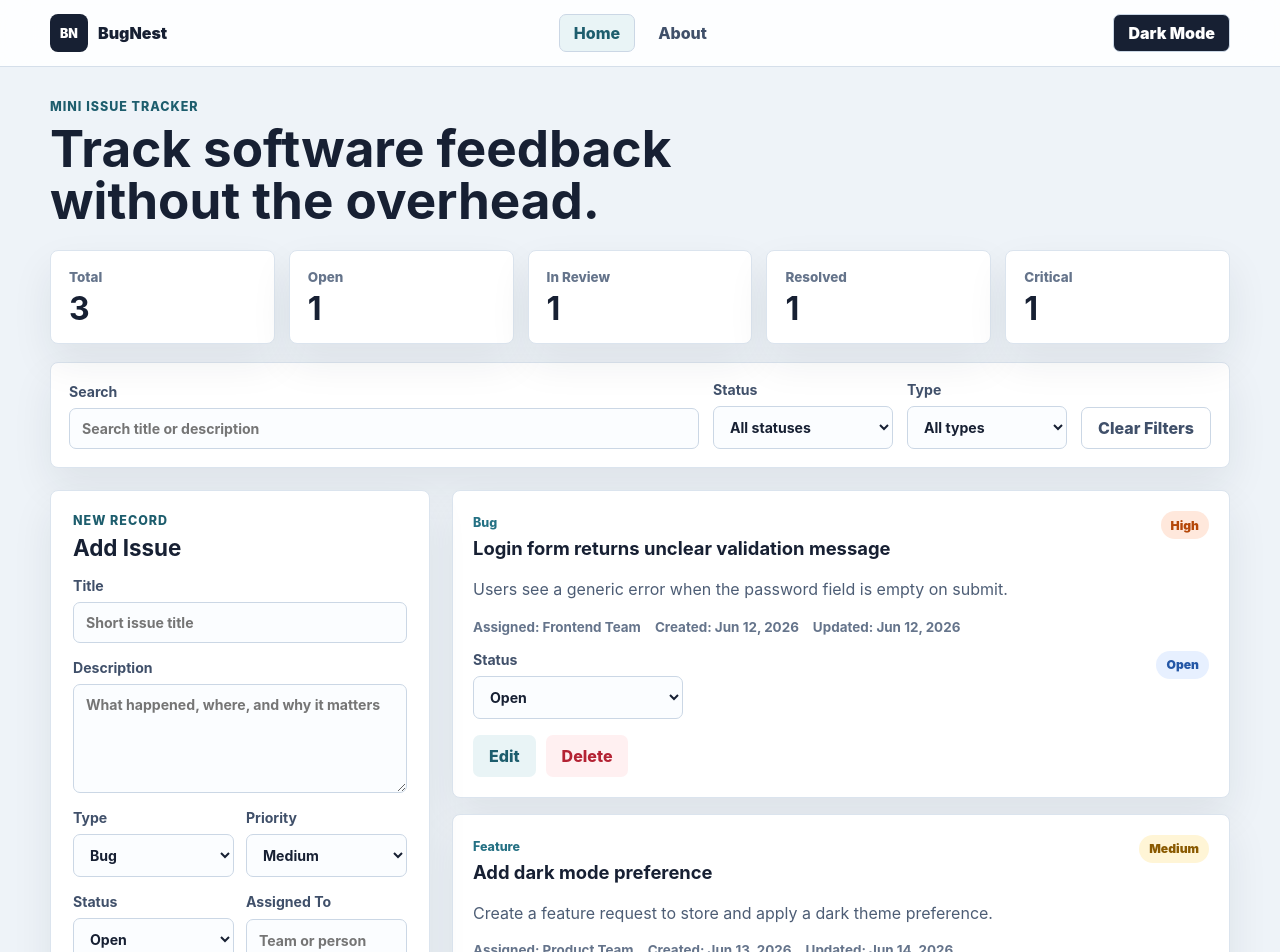
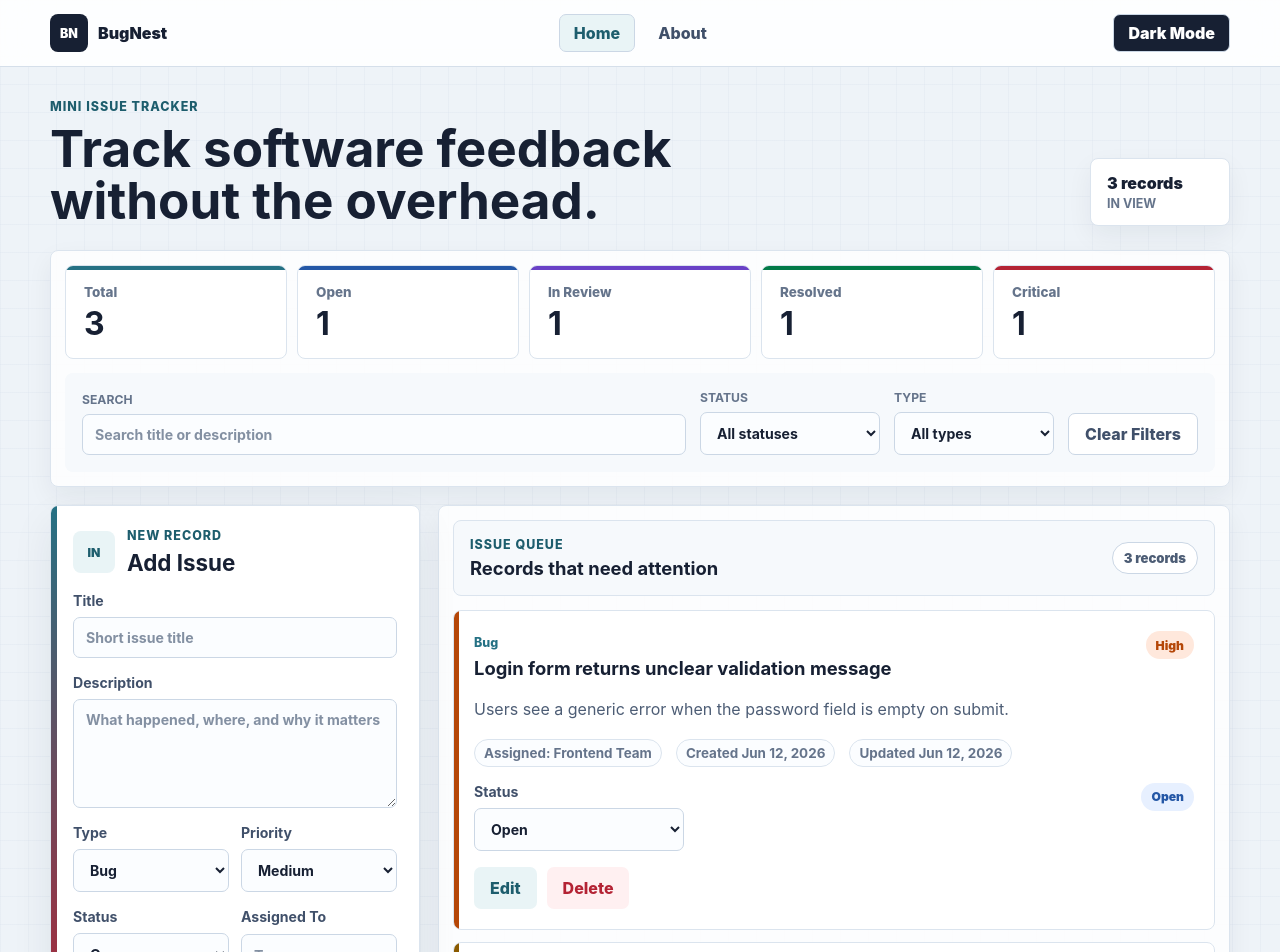
Before and after one commit to Ahmetkrks/software-persona-web-bugnest, a React (Vite) app: page / in a window 1280 px wide. Shown: the top 952 px of the page. Built offline with nearby package versions, Linux system fonts and the light colour scheme.

Commit message:
Refine dashboard visual hierarchy

```diff
--- a/src/components/FilterBar.jsx
+++ b/src/components/FilterBar.jsx
@@ -8,7 +8,7 @@ function FilterBar({ filters, setFilters, onClearFilters }) {
   return (
     <section className="filter-bar">
       <label className="filter-bar__search">
-        Search
+        <span>Search</span>
         <input
           type="search"
           value={filters.search}
@@ -18,7 +18,7 @@ function FilterBar({ filters, setFilters, onClearFilters }) {
       </label>
 
       <label>
-        Status
+        <span>Status</span>
         <select value={filters.status} onChange={(event) => updateFilter('status', event.target.value)}>
           <option value="All">All statuses</option>
           {issueStatuses.map((status) => (
@@ -30,7 +30,7 @@ function FilterBar({ filters, setFilters, onClearFilters }) {
       </label>
 
       <label>
-        Type
+        <span>Type</span>
         <select value={filters.type} onChange={(event) => updateFilter('type', event.target.value)}>
           <option value="All">All types</option>
           {issueTypes.map((type) => (
--- a/src/components/IssueCard.jsx
+++ b/src/components/IssueCard.jsx
@@ -8,8 +8,10 @@ const formatDate = (dateValue) =>
   }).format(new Date(dateValue));
 
 function IssueCard({ issue, onEdit, onDelete, onStatusChange }) {
+  const priorityClass = issue.priority.toLowerCase();
+
   return (
-    <article className="issue-card">
+    <article className={`issue-card issue-card--${priorityClass}`}>
       <div className="issue-card__header">
         <div>
           <span className="type-label">{issue.type}</span>
@@ -22,8 +24,8 @@ function IssueCard({ issue, onEdit, onDelete, onStatusChange }) {
 
       <div className="issue-card__meta">
         <span>Assigned: {issue.assignedTo}</span>
-        <span>Created: {formatDate(issue.createdAt)}</span>
-        <span>Updated: {formatDate(issue.updatedAt)}</span>
+        <span>Created {formatDate(issue.createdAt)}</span>
+        <span>Updated {formatDate(issue.updatedAt)}</span>
       </div>
 
       <div className="issue-card__footer">
--- a/src/components/IssueForm.jsx
+++ b/src/components/IssueForm.jsx
@@ -8,8 +8,11 @@ function IssueForm({ formData, setFormData, onSubmit, onCancel, isEditing }) {
   return (
     <form className="issue-form" onSubmit={onSubmit}>
       <div className="section-heading">
-        <p className="eyebrow">{isEditing ? 'Edit record' : 'New record'}</p>
-        <h2>{isEditing ? 'Update Issue' : 'Add Issue'}</h2>
+        <span className="section-heading__mark">{isEditing ? 'UP' : 'IN'}</span>
+        <div>
+          <p className="eyebrow">{isEditing ? 'Edit record' : 'New record'}</p>
+          <h2>{isEditing ? 'Update Issue' : 'Add Issue'}</h2>
+        </div>
       </div>
 
       <label>
--- a/src/components/StatsPanel.jsx
+++ b/src/components/StatsPanel.jsx
@@ -1,16 +1,16 @@
 const statItems = [
-  { label: 'Total', key: 'total' },
-  { label: 'Open', key: 'open' },
-  { label: 'In Review', key: 'inReview' },
-  { label: 'Resolved', key: 'resolved' },
-  { label: 'Critical', key: 'critical' }
+  { label: 'Total', key: 'total', tone: 'total' },
+  { label: 'Open', key: 'open', tone: 'open' },
+  { label: 'In Review', key: 'inReview', tone: 'review' },
+  { label: 'Resolved', key: 'resolved', tone: 'resolved' },
+  { label: 'Critical', key: 'critical', tone: 'critical' }
 ];
 
 function StatsPanel({ stats }) {
   return (
     <section className="stats-panel" aria-label="Issue statistics">
       {statItems.map((item) => (
-        <div className="stat-card" key={item.key}>
+        <div className={`stat-card stat-card--${item.tone}`} key={item.key}>
           <span>{item.label}</span>
           <strong>{stats[item.key]}</strong>
         </div>
--- a/src/index.css
+++ b/src/index.css
@@ -13,6 +13,7 @@
   --surface: #ffffff;
   --surface-soft: #fbfdff;
   --surface-muted: #e9f4f6;
+  --surface-strong: #f6f9fc;
   --text: #172033;
   --text-muted: #4d5d75;
   --text-soft: #65748b;
@@ -25,6 +26,7 @@
   --header-bg: rgba(255, 255, 255, 0.88);
   --header-border: rgba(203, 215, 229, 0.8);
   --shadow: 0 18px 40px rgba(23, 32, 51, 0.08);
+  --shadow-soft: 0 10px 26px rgba(23, 32, 51, 0.06);
   --focus-ring: rgba(37, 113, 132, 0.14);
   --danger-bg: #fff0f1;
   --danger-text: #b42334;
@@ -51,6 +53,7 @@
   --surface: #182232;
   --surface-soft: #111b2a;
   --surface-muted: #203244;
+  --surface-strong: #131d2c;
   --text: #f4f7fb;
   --text-muted: #c5d1df;
   --text-soft: #9fb0c3;
@@ -63,6 +66,7 @@
   --header-bg: rgba(15, 23, 36, 0.9);
   --header-border: rgba(80, 99, 124, 0.65);
   --shadow: 0 18px 40px rgba(0, 0, 0, 0.32);
+  --shadow-soft: 0 10px 26px rgba(0, 0, 0, 0.24);
   --focus-ring: rgba(100, 196, 215, 0.24);
   --danger-bg: #4a1d28;
   --danger-text: #ffc9d2;
@@ -107,6 +111,11 @@ button {
 .app-shell {
   min-height: 100vh;
   transition: background 180ms ease, color 180ms ease;
+  background:
+    linear-gradient(90deg, color-mix(in srgb, var(--border-soft) 35%, transparent) 1px, transparent 1px),
+    linear-gradient(color-mix(in srgb, var(--border-soft) 35%, transparent) 1px, transparent 1px),
+    var(--page-bg);
+  background-size: 28px 28px;
 }
 
 .site-header {
@@ -200,6 +209,28 @@ button {
   letter-spacing: 0;
 }
 
+.dashboard__signal {
+  display: grid;
+  gap: 3px;
+  min-width: 140px;
+  border: 1px solid var(--border-soft);
+  border-radius: 8px;
+  background: var(--surface);
+  box-shadow: var(--shadow-soft);
+  padding: 14px 16px;
+}
+
+.dashboard__signal span {
+  color: var(--text);
+  font-weight: 900;
+}
+
+.dashboard__signal strong {
+  color: var(--text-soft);
+  font-size: 0.78rem;
+  text-transform: uppercase;
+}
+
 .eyebrow {
   margin: 0;
   color: var(--accent-strong);
@@ -211,14 +242,33 @@ button {
 
 .dashboard__layout {
   display: grid;
-  grid-template-columns: minmax(280px, 380px) 1fr;
-  gap: 22px;
+  grid-template-columns: minmax(300px, 370px) 1fr;
+  gap: 18px;
   align-items: start;
 }
 
 .section-heading h2 {
   margin: 6px 0 0;
   font-size: 1.4rem;
+}
+
+.section-heading {
+  display: flex;
+  align-items: center;
+  gap: 12px;
+}
+
+.section-heading__mark {
+  display: grid;
+  flex: 0 0 42px;
+  place-items: center;
+  width: 42px;
+  height: 42px;
+  border-radius: 8px;
+  background: var(--surface-muted);
+  color: var(--accent-strong);
+  font-size: 0.76rem;
+  font-weight: 950;
 }
 
 .issue-form,
@@ -233,12 +283,42 @@ button {
   box-shadow: var(--shadow);
 }
 
+.control-deck {
+  display: grid;
+  gap: 14px;
+  border: 1px solid var(--border-soft);
+  border-radius: 8px;
+  background: color-mix(in srgb, var(--surface) 86%, transparent);
+  box-shadow: var(--shadow-soft);
+  margin-bottom: 18px;
+  padding: 14px;
+}
+
 .issue-form {
   position: sticky;
   top: 20px;
   display: grid;
   gap: 16px;
   padding: 22px;
+}
+
+.compose-panel {
+  position: sticky;
+  top: 82px;
+}
+
+.compose-panel .issue-form {
+  position: relative;
+  top: 0;
+  overflow: hidden;
+}
+
+.compose-panel .issue-form::before {
+  content: "";
+  position: absolute;
+  inset: 0 auto 0 0;
+  width: 6px;
+  background: linear-gradient(180deg, var(--accent), var(--priority-critical-text));
 }
 
 label {
@@ -260,6 +340,11 @@ textarea {
   outline: none;
   padding: 11px 12px;
   transition: border-color 160ms ease, box-shadow 160ms ease, background 160ms ease;
+}
+
+input::placeholder,
+textarea::placeholder {
+  color: color-mix(in srgb, var(--text-soft) 80%, transparent);
 }
 
 textarea {
@@ -325,14 +410,40 @@ textarea:focus {
 .stats-panel {
   display: grid;
   grid-template-columns: repeat(5, minmax(0, 1fr));
-  gap: 14px;
-  margin-bottom: 18px;
+  gap: 10px;
 }
 
 .stat-card {
+  position: relative;
   display: grid;
   gap: 8px;
+  overflow: hidden;
   padding: 18px;
+  box-shadow: none;
+}
+
+.stat-card::before {
+  content: "";
+  position: absolute;
+  inset: 0 0 auto 0;
+  height: 4px;
+  background: var(--accent);
+}
+
+.stat-card--open::before {
+  background: var(--status-open-text);
+}
+
+.stat-card--review::before {
+  background: var(--status-review-text);
+}
+
+.stat-card--resolved::before {
+  background: var(--status-resolved-text);
+}
+
+.stat-card--critical::before {
+  background: var(--priority-critical-text);
 }
 
 .stat-card span {
@@ -351,19 +462,65 @@ textarea:focus {
   grid-template-columns: minmax(260px, 1fr) 180px 160px auto;
   gap: 14px;
   align-items: end;
-  margin-bottom: 22px;
-  padding: 18px;
+  border-color: transparent;
+  background: var(--surface-strong);
+  box-shadow: none;
+  padding: 16px;
+}
+
+.filter-bar label {
+  gap: 7px;
+}
+
+.filter-bar label span {
+  color: var(--text-soft);
+  font-size: 0.76rem;
+  text-transform: uppercase;
 }
 
 .issue-list {
   display: grid;
-  gap: 16px;
+  gap: 12px;
 }
 
 .issue-card {
+  position: relative;
   display: grid;
   gap: 16px;
+  overflow: hidden;
   padding: 20px;
+  box-shadow: none;
+  transition: border-color 160ms ease, box-shadow 160ms ease, transform 160ms ease;
+}
+
+.issue-card::before {
+  content: "";
+  position: absolute;
+  inset: 0 auto 0 0;
+  width: 5px;
+  background: var(--priority-medium-text);
+}
+
+.issue-card:hover {
+  border-color: var(--accent);
+  box-shadow: var(--shadow-soft);
+  transform: translateY(-1px);
+}
+
+.issue-card--low::before {
+  background: var(--priority-low-text);
+}
+
+.issue-card--medium::before {
+  background: var(--priority-medium-text);
+}
+
+.issue-card--high::before {
+  background: var(--priority-high-text);
+}
+
+.issue-card--critical::before {
+  background: var(--priority-critical-text);
 }
 
 .issue-card__header,
@@ -393,6 +550,13 @@ textarea:focus {
   color: var(--text-soft);
   font-size: 0.84rem;
   font-weight: 700;
+}
+
+.issue-card__meta span {
+  border: 1px solid var(--border-soft);
+  border-radius: 999px;
+  background: var(--surface-soft);
+  padding: 5px 9px;
 }
 
 .type-label {
@@ -449,6 +613,43 @@ textarea:focus {
 
 .status-select {
   width: min(210px, 100%);
+}
+
+.workbench {
+  display: grid;
+  gap: 14px;
+  border: 1px solid var(--border-soft);
+  border-radius: 8px;
+  background: color-mix(in srgb, var(--surface) 86%, transparent);
+  box-shadow: var(--shadow-soft);
+  padding: 14px;
+}
+
+.workbench__header {
+  display: flex;
+  align-items: center;
+  justify-content: space-between;
+  gap: 14px;
+  border: 1px solid var(--border-soft);
+  border-radius: 8px;
+  background: var(--surface-strong);
+  padding: 16px;
+}
+
+.workbench__header h2 {
+  margin: 5px 0 0;
+  font-size: 1.15rem;
+}
+
+.workbench__count {
+  border: 1px solid var(--border);
+  border-radius: 999px;
+  background: var(--surface);
+  color: var(--text-muted);
+  padding: 7px 11px;
+  font-size: 0.82rem;
+  font-weight: 900;
+  white-space: nowrap;
 }
 
 .empty-state {
@@ -529,6 +730,10 @@ textarea:focus {
     position: static;
   }
 
+  .compose-panel {
+    position: static;
+  }
+
   .stats-panel {
     grid-template-columns: repeat(2, minmax(0, 1fr));
   }
@@ -542,6 +747,12 @@ textarea:focus {
 
   .dashboard__intro h1 {
     font-size: 2rem;
+  }
+
+  .dashboard__intro,
+  .workbench__header {
+    align-items: stretch;
+    flex-direction: column;
   }
 
   .form-grid,
--- a/src/pages/Home.jsx
+++ b/src/pages/Home.jsx
@@ -42,6 +42,7 @@ function Home() {
     resolved: issues.filter((issue) => issue.status === 'Resolved').length,
     critical: issues.filter((issue) => issue.priority === 'Critical').length
   };
+  const resultCountText = `${filteredIssues.length} ${filteredIssues.length === 1 ? 'record' : 'records'}`;
 
   const handleSubmitIssue = (event) => {
     event.preventDefault();
@@ -114,13 +115,19 @@ function Home() {
           <p className="eyebrow">Mini issue tracker</p>
           <h1>Track software feedback without the overhead.</h1>
         </div>
+        <div className="dashboard__signal" aria-label="Current result count">
+          <span>{resultCountText}</span>
+          <strong>in view</strong>
+        </div>
       </section>
 
+      <section className="control-deck">
         <StatsPanel stats={stats} />
-
         <FilterBar filters={filters} setFilters={setFilters} onClearFilters={() => setFilters(initialFilters)} />
+      </section>
 
       <section className="dashboard__layout">
+        <aside className="compose-panel">
           <IssueForm
             formData={formData}
             setFormData={setFormData}
@@ -128,6 +135,16 @@ function Home() {
             onCancel={handleCancelEdit}
             isEditing={Boolean(selectedIssue)}
           />
+        </aside>
+
+        <section className="workbench">
+          <div className="workbench__header">
+            <div>
+              <p className="eyebrow">Issue queue</p>
+              <h2>Records that need attention</h2>
+            </div>
+            <span className="workbench__count">{resultCountText}</span>
+          </div>
 
           <div className="issue-list">
             {filteredIssues.length === 0 ? (
@@ -145,6 +162,7 @@ function Home() {
             )}
           </div>
         </section>
+      </section>
     </main>
   );
 }
```
Lines whose indentation alone changed are shown as unchanged.
